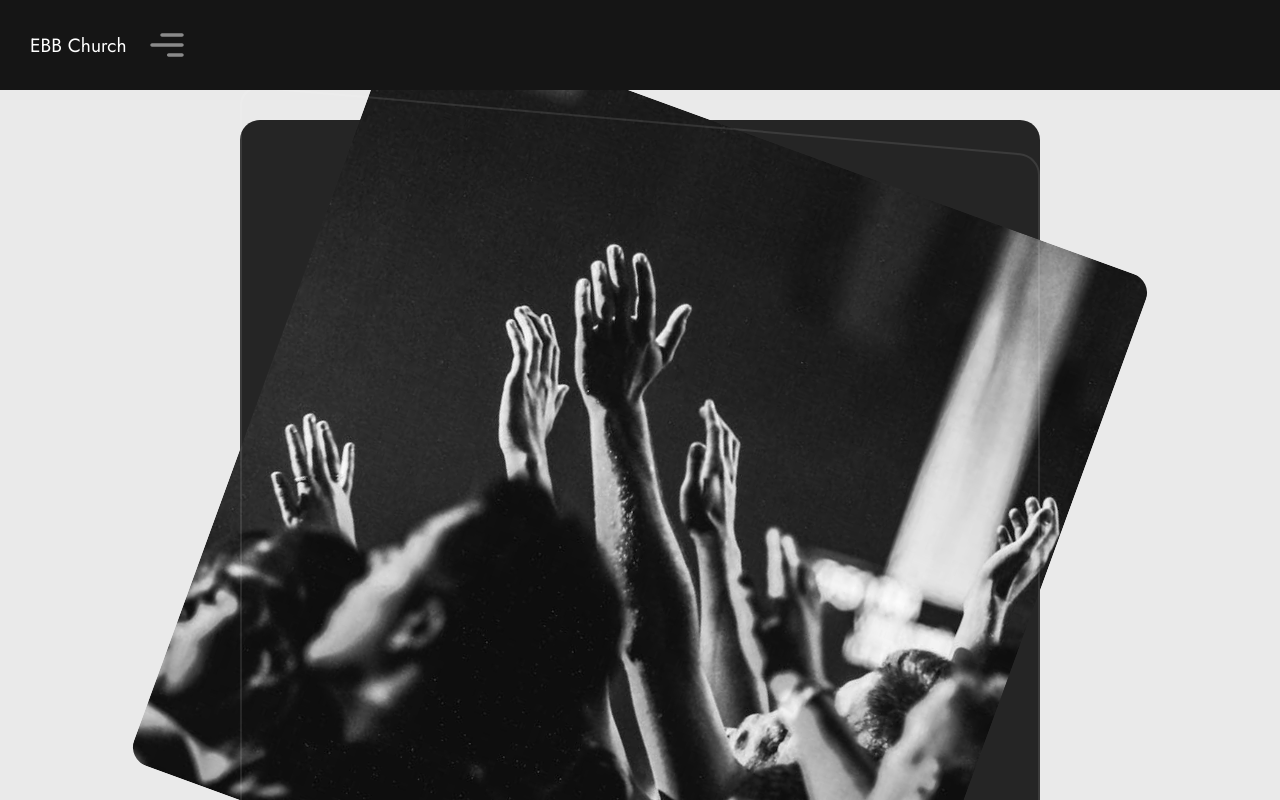
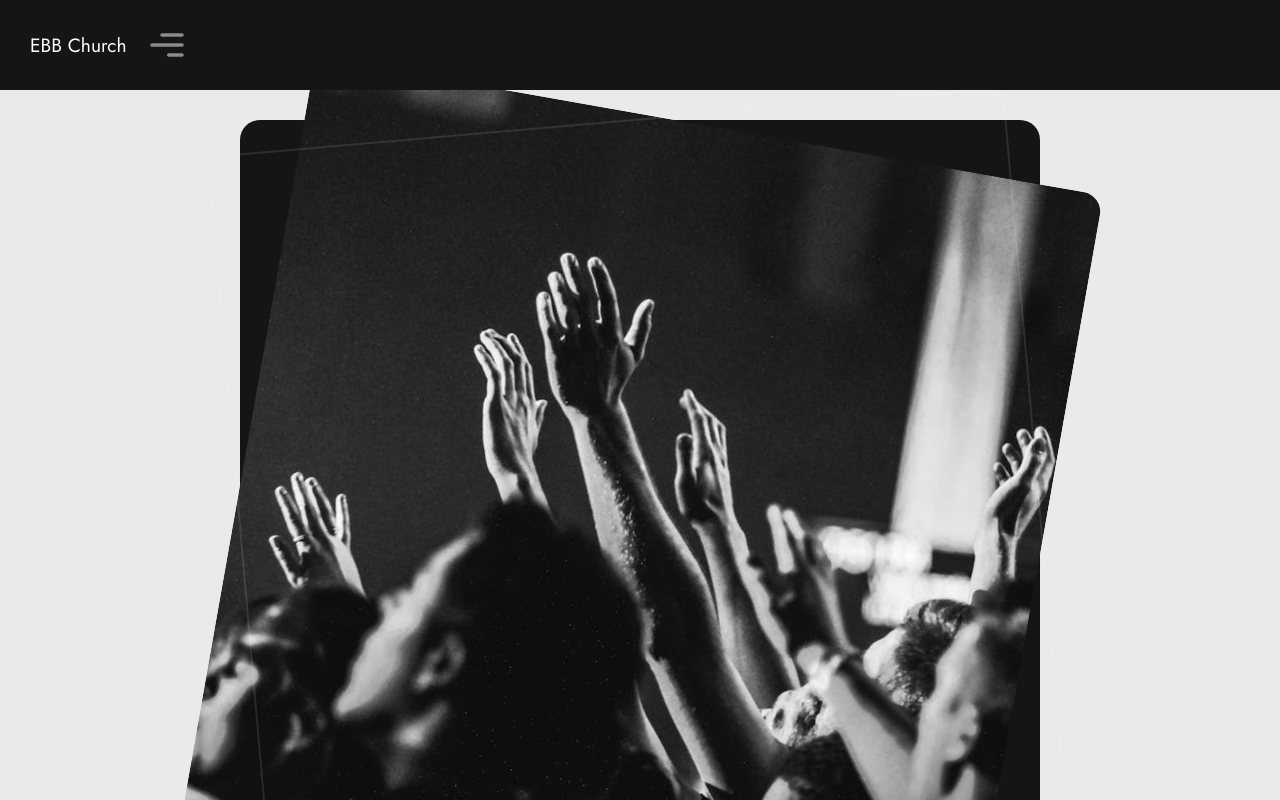
Before and after one commit to sgarcia97/test-app, a Next.js app: page / in a window 1280 px wide. Shown: the top 800 px of the page. Built offline with nearby package versions, Linux system fonts and the light colour scheme.

Commit message:
Update globals.css

```diff
--- a/app/globals.css
+++ b/app/globals.css
@@ -75,6 +75,7 @@ font-size:40px;
 .landing-wrapper{
   padding:30px;
   position:relative;
+  overflow:hidden;
 }
 
 .landing-img{
@@ -88,7 +89,7 @@ font-size:40px;
   flex-flow:column nowrap;
   justify-content: flex-end;
   aspect-ratio: 1/1;
-  background-color:#252525;
+  background-color:#151515;
 }
 
 .landing-img::before{
@@ -101,7 +102,7 @@ font-size:40px;
   background:url(../public/back1.jpg);
   background-size:cover;
   background-position:center;
-  transform:rotate(20deg);
+  transform:rotate(10deg);
   border-radius: 20px;
 
 }
@@ -115,7 +116,7 @@ font-size:40px;
   right:0px;
   border:solid 2px #ffffff;
   opacity:0.1;
-  transform:skew(0deg,5deg);
+  transform:rotate(-5deg);
   border-radius:20px;
 }
 
```
